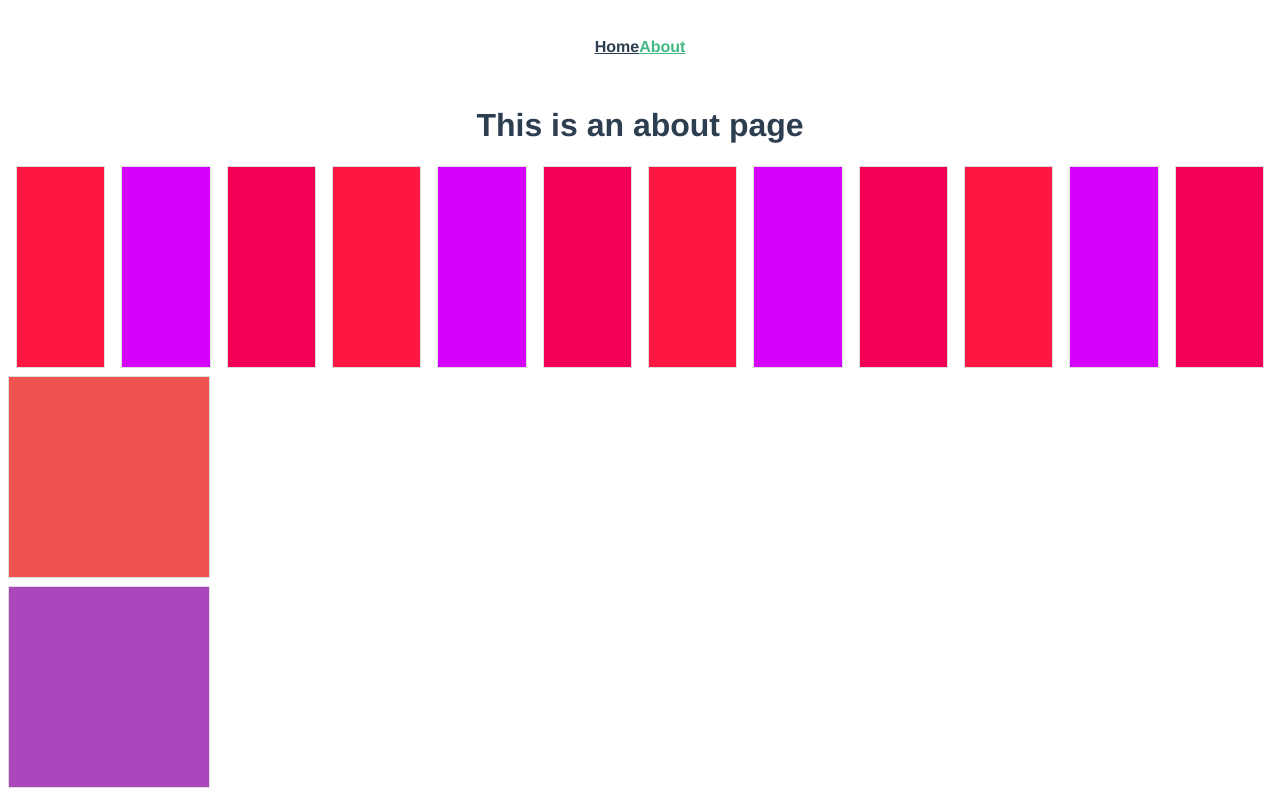
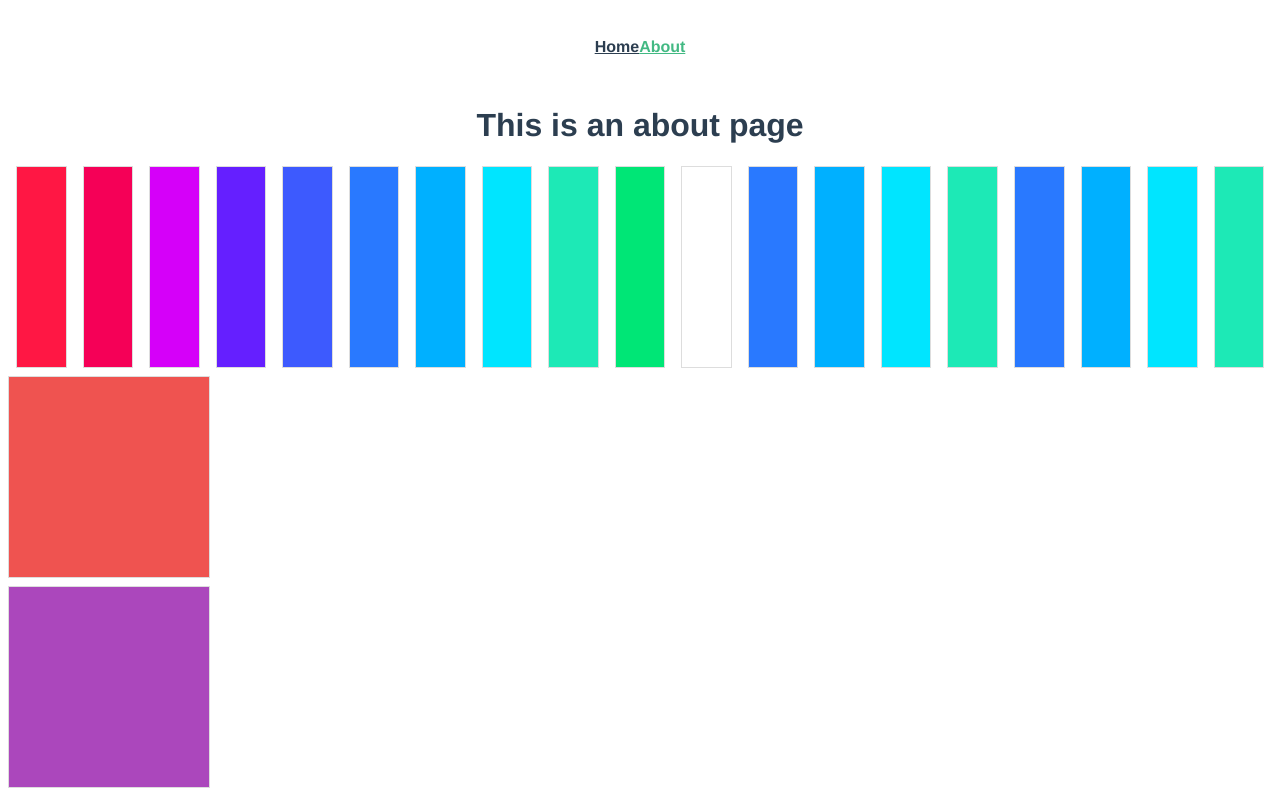
Before and after one commit to JuneHyung/JuneHyung-Common-Component, a Vue app in the folder junehyung_component/: page /about in a window 1280 px wide. Built offline with nearby package versions, Linux system fonts and the light colour scheme.

Commit message:
color theme 작성 : green까지 작성완료

```diff
--- a/junehyung_component/src/assets/styles/color.scss
+++ b/junehyung_component/src/assets/styles/color.scss
@@ -1,7 +1,26 @@
 $color-list: (
   "red": (#FFEBEE, #FFCDD2, #EF9A9A, #E57373, #EF5350, #F44336, #E53935, #D32F2F, #C62828, #B71C1C, #FF8A80, #FF5252, #FF1744, #D50000),
   "pink": (#FCE4EC, #F8BBD0, #F48FB1, #F06292, #EC407A, #E91E63, #D81B60, #C2185B, #AD1457, #880E4F, #FF80AB, #FF4081, #F50057, #C51162),
-  "purple": (#F3E5F5, #E1BEE7, #CE93D8, #BA68C8, #AB47BC, #9C27B0, #8E24AA, #7B1FA2, #6A1B9A, #4A148C, #EA80FC, #E040FB, #D500F9, #AA00FF)
+  "purple": (#F3E5F5, #E1BEE7, #CE93D8, #BA68C8, #AB47BC, #9C27B0, #8E24AA, #7B1FA2, #6A1B9A, #4A148C, #EA80FC, #E040FB, #D500F9, #AA00FF),
+  "deep-purple": (#EDE7F6, #D1C4E9, #B39DD8, #9575CD, #7E57C2, #673AB7, #5E35B1, #512DA8, #4527A0, #311B92, #B388FF, #7C4DFF, #651FFF, #6200EA),
+  "indigo": (#E8EAF6, #C5CAE9, #9FA8DA, #7986CB, #5C6BC0, #3F51B5, #3949AB, #303F9F, #283593, #1A237E, #8C9EFF, #536DFE, #3D5AFE, #304FFE),
+
+  "blue": (#E3F2FD, #BBDEFB, #90CAF9, #64B5F6, #42A5F5, #2196F3, #1E88E5, #1976D2, #1565C0, #0D47A1, #82B1FF, #448AFF, #2979FF, #2962FF),
+  "light-blue": (#E1F5FE, #B3E5FC, #81D4FA, #4FC3F7, #29B6F6, #03A9F4, #039BE5, #0288D1, #0277BD, #01579B, #80D8FF, #40C4FF, #00B0FF, #0091EA),
+  "cyan": (#E0F7FA, #B2EBF2, #80DEEA, #4DD0E1, #26C6DA, #00BCD4, #00ACC1, #0097A7, #00838F, #006064, #84FFFF, #18FFFF, #00E5FF, #00B8D4),
+  "teal": (#E0F2F1, #B2DFDB, #80CBC4, #4DB6AC, #26A69A, #009688, #00897B, #00796B, #00695C, #004D40, #A7FFEB, #64FFDA, #1DE9B6, #00BFA5),
+  "green": (#E8F5E9, #C8E6C9, #A5D6A7, #81C784, #66BB6A, #4CAF50, #43A047, #388E3C, #2E7D32, #1B5E20, #B9F6CA, #69F0AE, #00E676, #00C853),
+
+  "light-green": (#E8F5E9, #C8E6C9, #A5D6A7, #81C784, #66BB6A, #4CAF50, #43A047, #388E3C, #2E7D32, #1B5E20, #B9F6CA, #69F0AE, #00E676, #00C853),
+  "lime": (#E3F2FD, #BBDEFB, #90CAF9, #64B5F6, #42A5F5, #2196F3, #1E88E5, #1976D2, #1565C0, #0D47A1, #82B1FF, #448AFF, #2979FF, #2962FF),
+  "yellow": (#E1F5FE, #B3E5FC, #81D4FA, #4FC3F7, #29B6F6, #03A9F4, #039BE5, #0288D1, #0277BD, #01579B, #80D8FF, #40C4FF, #00B0FF, #0091EA),
+  "amber": (#E0F7FA, #B2EBF2, #80DEEA, #4DD0E1, #26C6DA, #00BCD4, #00ACC1, #0097A7, #00838F, #006064, #84FFFF, #18FFFF, #00E5FF, #00B8D4),
+  "orange": (#E0F2F1, #B2DFDB, #80CBC4, #4DB6AC, #26A69A, #009688, #00897B, #00796B, #00695C, #004D40, #A7FFEB, #64FFDA, #1DE9B6, #00BFA5),
+
+  "deep-orange": (#E3F2FD, #BBDEFB, #90CAF9, #64B5F6, #42A5F5, #2196F3, #1E88E5, #1976D2, #1565C0, #0D47A1, #82B1FF, #448AFF, #2979FF, #2962FF),
+  "brown": (#E1F5FE, #B3E5FC, #81D4FA, #4FC3F7, #29B6F6, #03A9F4, #039BE5, #0288D1, #0277BD, #01579B, #80D8FF, #40C4FF, #00B0FF, #0091EA),
+  "grey": (#E0F7FA, #B2EBF2, #80DEEA, #4DD0E1, #26C6DA, #00BCD4, #00ACC1, #0097A7, #00838F, #006064, #84FFFF, #18FFFF, #00E5FF, #00B8D4),
+  "blue-grey": (#E0F2F1, #B2DFDB, #80CBC4, #4DB6AC, #26A69A, #009688, #00897B, #00796B, #00695C, #004D40, #A7FFEB, #64FFDA, #1DE9B6, #00BFA5),
 );
 
 
--- a/junehyung_component/src/views/About.vue
+++ b/junehyung_component/src/views/About.vue
@@ -4,17 +4,25 @@
   </div>
   <div class="box-wrap">
     <div class="testBox bg-red-13 jh-mx-sm"></div>
+    <div class="testBox bg-pink-13 jh-mx-sm"></div>
     <div class="testBox bg-purple-13 jh-mx-sm"></div>
-    <div class="testBox bg-pink-13 jh-mx-sm"></div>
-    <div class="testBox bg-red-13 jh-mx-sm"></div>
-    <div class="testBox bg-purple-13 jh-mx-sm"></div>
-    <div class="testBox bg-pink-13 jh-mx-sm"></div>
-    <div class="testBox bg-red-13 jh-mx-sm"></div>
-    <div class="testBox bg-purple-13 jh-mx-sm"></div>
-    <div class="testBox bg-pink-13 jh-mx-sm"></div>
-    <div class="testBox bg-red-13 jh-mx-sm"></div>
-    <div class="testBox bg-purple-13 jh-mx-sm"></div>
-    <div class="testBox bg-pink-13 jh-mx-sm"></div>
+    <div class="testBox bg-deep-purple-13 jh-mx-sm"></div>
+    <div class="testBox bg-indigo-13 jh-mx-sm"></div>
+    <div class="testBox bg-blue-13 jh-mx-sm"></div>
+    <div class="testBox bg-light-blue-13 jh-mx-sm"></div>
+    <div class="testBox bg-cyan-13 jh-mx-sm"></div>
+    <div class="testBox bg-teal-13 jh-mx-sm"></div>
+    <div class="testBox bg-green-13 jh-mx-sm"></div>
+
+    <div class="testBox bg-light-gren-13 jh-mx-sm"></div>
+    <div class="testBox bg-lime-13 jh-mx-sm"></div>
+    <div class="testBox bg-yellow-13 jh-mx-sm"></div>
+    <div class="testBox bg-amber-13 jh-mx-sm"></div>
+    <div class="testBox bg-orange-13 jh-mx-sm"></div>
+    <div class="testBox bg-deep-orange-13 jh-mx-sm"></div>
+    <div class="testBox bg-brown-13 jh-mx-sm"></div>
+    <div class="testBox bg-grey-13 jh-mx-sm"></div>
+    <div class="testBox bg-blue-grey-13 jh-mx-sm"></div>
   </div>
   <div class="testBox bg-red-5 jh-my-sm"></div>
   <div class="testBox bg-purple-5"></div>
```
